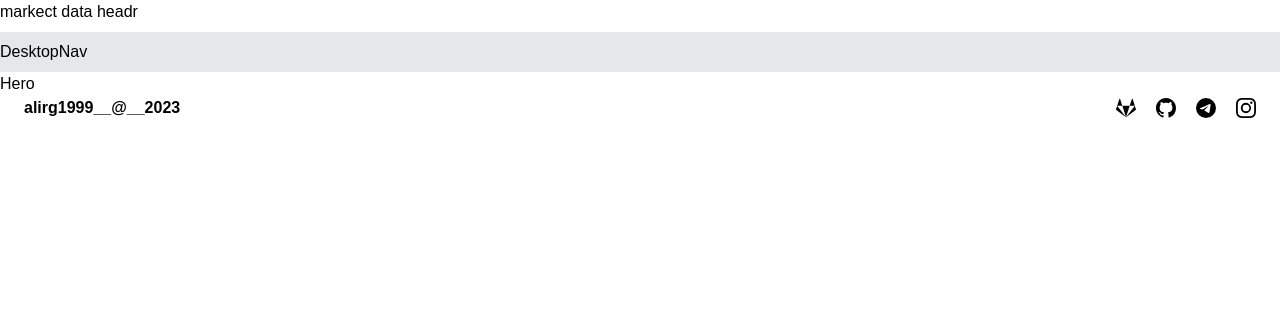
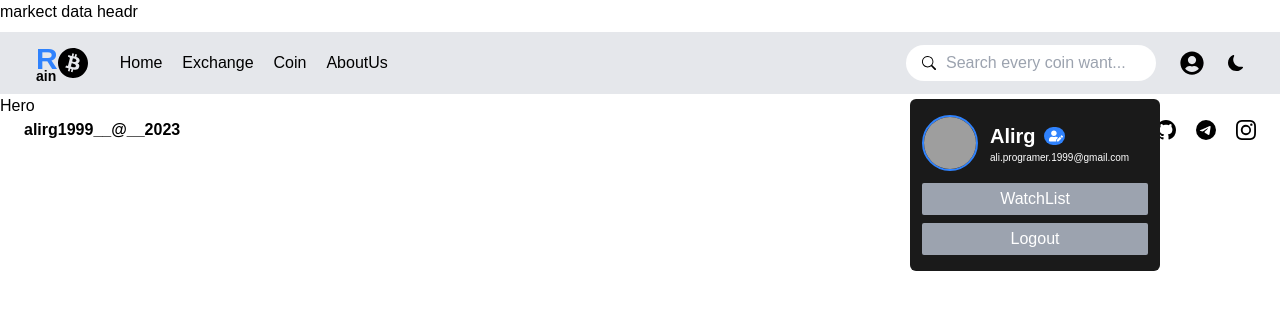
Before and after one commit to aliprogrammer1999/RainCoin_crypto_currnecy_webapp, a Next.js app: page / in a window 1280 px wide. Shown: the top 310 px of the page. Built offline with nearby package versions, Linux system fonts and the light colour scheme; grey boxes are pictures that could not be loaded; a web font is replaced by a local one.

Commit message:
create data navbar desktop

```diff
--- a/components/header/DesktopHeader.jsx
+++ b/components/header/DesktopHeader.jsx
@@ -1,10 +1,22 @@
 import React from "react";
+import { ThemeBtn } from "../Button";
+import Logo from "./logo";
 import DesktopNav from "./navbar/DesktopNav";
+import Search from "./search/Search";
+import DesktopUser from "./user/DesktopUser";
 
 const DesktopHeader = () => {
   return (
-    <div>
-      <DesktopNav />
+    <div className="px-9 flex justify-between items-center">
+      <div className="flex gap-8 items-center">
+        <Logo />
+        <DesktopNav />
+      </div>
+      <div className="flex items-center gap-6">
+        <Search />
+        <DesktopUser />
+        <ThemeBtn />
+      </div>
     </div>
   );
 };
--- a/components/header/Header.js
+++ b/components/header/Header.js
@@ -5,7 +5,6 @@ import DesktopHeader from "./DesktopHeader";
 import MarketDataHeader from "./MarketDetaHead";
 const Header = () => {
   const windowSize = useWindowSize();
-  console.log(windowSize);
   return (
     <header className="flex flex-col gap-3">
       <MarketDataHeader />
--- a/components/header/navbar/DesktopNav.jsx
+++ b/components/header/navbar/DesktopNav.jsx
@@ -1,7 +1,26 @@
 import React from "react";
+import Link from "next/link";
+const DesktopNav = () => {
+  const navList = [
+    { title: "Home", link_list: "/" },
+    { title: "Exchange", link_list: "/exchange" },
+    { title: "Coin", link_list: "/coin" },
+    { title: "AboutUs", link_list: "/aboutus" },
+  ];
 
-const DesktopNav = () => {
-  return <h1>DesktopNav</h1>;
+  return (
+    <div>
+      <ul className="w-full flex gap-5">
+        {navList.map((i, k) => (
+          <li key={k}>
+            <Link className=" hover:text-gray-500" href={i.link_list}>
+              {i.title}
+            </Link>
+          </li>
+        ))}
+      </ul>
+    </div>
+  );
 };
 
 export default DesktopNav;
--- /dev/null
+++ b/components/header/search/DesktopSearch.jsx
@@ -0,0 +1,23 @@
+import React from "react";
+import { BsSearch } from "react-icons/bs";
+const DesktopSearch = () => {
+  const [inputWidth, setInputWidth] = React.useState(false);
+  return (
+    <div
+      className={`relative transition-all duration-300 ${
+        inputWidth ? "w-[350px]" : "w-[250px]"
+      }`}
+    >
+      <BsSearch className="absolute text-sm top-[10.5px] left-4" />
+      <input
+        type="text"
+        placeholder="Search every coin want... "
+        className="pr-2 pl-10 w-full py-[6px] rounded-full"
+        onFocus={() => setInputWidth(true)}
+        onBlur={() => setInputWidth(false)}
+      />{" "}
+    </div>
+  );
+};
+
+export default DesktopSearch;
--- a/components/header/search/MobileSearch.js
+++ b/components/header/search/MobileSearch.js
@@ -2,8 +2,7 @@ import React from "react";
 import { BsSearch } from "react-icons/bs";
 import Searchresult from "./Searchresult";
 
-const MobileSearch = () => {
-  const [inputSearch, setInputSearch] = React.useState("");
+const MobileSearch = (props) => {
   const [openSearch, setOpenSearch] = React.useState(false);
   const inputref = React.useRef(null);
 
@@ -19,20 +18,20 @@ const MobileSearch = () => {
         }}
         className="absolute flex justify-center items-center right-24 bg-color-primery w-7 h-7  rounded-full top-[9px]"
       >
-        <BsSearch />
+        <BsSearch className="text-white" />
       </button>
       {openSearch ? (
         <div className="fixed w-full h-full bg-black/75 top-0 left-0 flex justify-center items-center z-[10]">
           <div className="dark:bg-gray-200 bg-bg-main w-[90%] h-[500px] shadow-sm p-4 overflow-hidden dark:shadow-white shadow-black rounded-md ">
             <div className="relative">
-              <BsSearch className="absolute top-2 left-0 text-black" />
+              <BsSearch className="absolute dark:text-black text-white top-2 left-0 " />
               <input
                 ref={inputref}
                 type="text"
                 placeholder="Search every coin want..."
-                className="p-1 border-b-2 border-black bg-transparent dark:text-black text-white pl-6 w-full"
-                onChange={(e) => setInputSearch(e.target.value)}
-                value={inputSearch}
+                className="p-1 border-b-2 dark:border-black border-white bg-transparent dark:text-black text-white pl-6 w-full"
+                onChange={props.inputHandler}
+                value={props.inputEvent}
               />
               <button
                 onClick={() => setOpenSearch(false)}
--- /dev/null
+++ b/components/header/search/Search.js
@@ -0,0 +1,22 @@
+import React from "react";
+import { useWindowSize } from "@/hook/useWindowSize";
+import MobileSearch from "./MobileSearch";
+import DesktopSearch from "./DesktopSearch";
+const Search = () => {
+  const [inputSearch, setInputSearch] = React.useState("");
+  const windowSize = useWindowSize();
+  return (
+    <div>
+      {windowSize <= 900 ? (
+        <MobileSearch
+          inputEvent={inputSearch}
+          inputHandler={(e) => setInputSearch(e.target.value)}
+        />
+      ) : (
+        <DesktopSearch />
+      )}
+    </div>
+  );
+};
+
+export default Search;
--- /dev/null
+++ b/components/header/user/DesktopUser.jsx
@@ -0,0 +1,17 @@
+import React from "react";
+import { FaUserCircle } from "react-icons/fa";
+import User from "./User";
+const DesktopUser = () => {
+  return (
+    <div className="relative">
+      <button className="flex">
+        <FaUserCircle className="text-2xl" />
+      </button>
+      <div className="absolute right-11 top-12 w-[250px] h-[300px]">
+        <User />
+      </div>
+    </div>
+  );
+};
+
+export default DesktopUser;
--- a/components/header/user/User.js
+++ b/components/header/user/User.js
@@ -6,7 +6,7 @@ import Link from "next/link";
 import { motion } from "framer-motion";
 const User = () => {
   return (
-    <div className="dark:bg-bg-main bg-gray-200 dark:text-white text-black w-full rounded-md py-4 px-3">
+    <div className="dark:bg-bg-main bg-gray-200 lg:dark:bg-gray-200 lg:bg-bg-main dark:text-white text-black lg:dark:text-black lg:text-white w-full rounded-md py-4 px-3">
       <div className="flex gap-3 mb-3">
         <Image
           src={userimg}
--- a/tailwind.config.js
+++ b/tailwind.config.js
@@ -1,6 +1,11 @@
 /** @type {import('tailwindcss').Config} */
 module.exports = {
   darkMode: ["class"],
+  theme: {
+    screens: {
+      lg: "900px",
+    },
+  },
   content: [
     "./app/**/*.{js,ts,jsx,tsx}",
     "./pages/**/*.{js,ts,jsx,tsx}",
```
